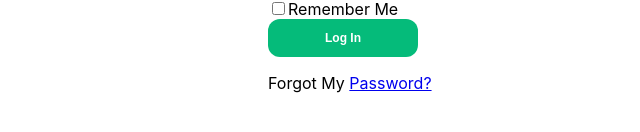
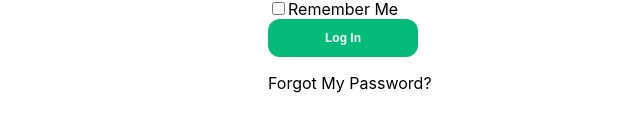
Before and after one commit to mentorpaired/YaKitabu-Frontend, a React (Create React App) app: page / in a window 1280 px wide. Shown: the part 554-686 px from the top of the page, without its empty margins (0-640 px from the left). Built offline with nearby package versions, Linux system fonts and the light colour scheme.

Commit message:
fixing login errors

```diff
--- a/src/components/Loginpage.js
+++ b/src/components/Loginpage.js
@@ -24,7 +24,7 @@ const Loginpage =() => {
 
                     <button type="submit" className="btn">Log In</button>
                     <p className="forgot-password text-right">
-                        Forgot My <a href="#">Password?</a>
+                        <a>Forgot My Password?</a>
                     </p>
                 </div>
             </form>
```
